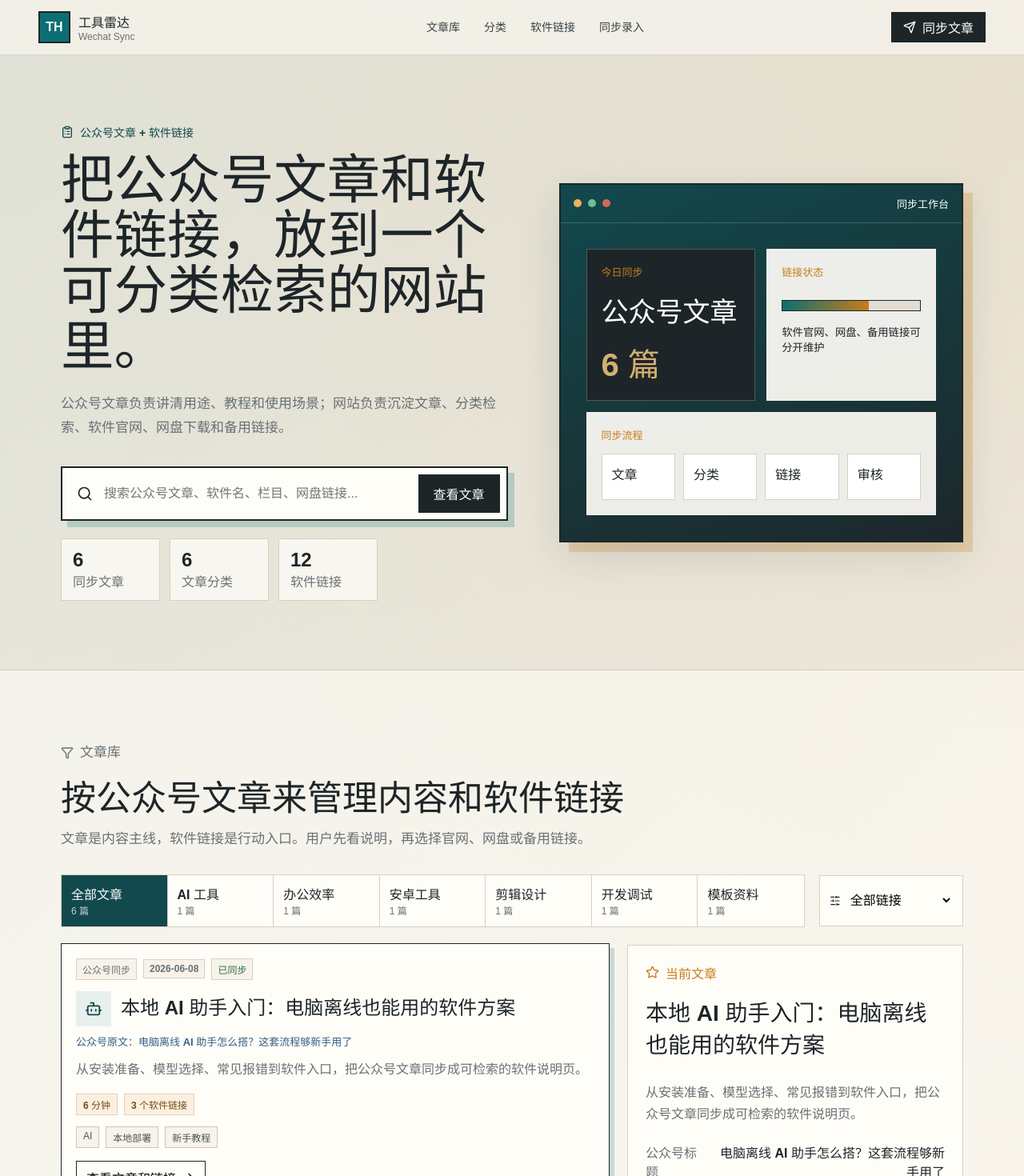
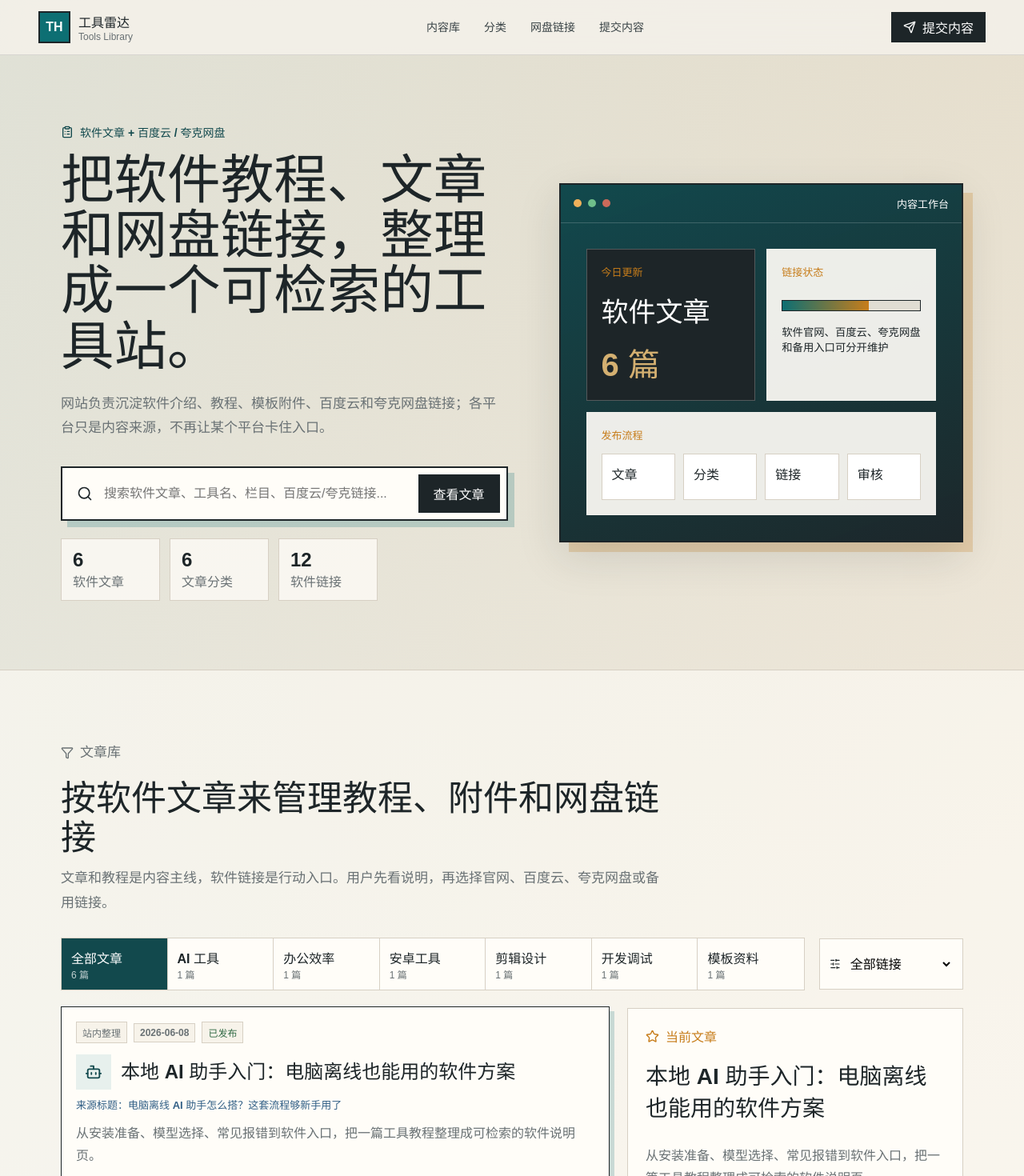
Before and after one commit to chen-1119/tools, a React (Vite) app: page / in a window 1280 px wide. Shown: the top 1470 px of the page at 80% size. Built offline with nearby package versions, Linux system fonts and the light colour scheme.

Commit message:
Refocus site on software articles and cloud links

```diff
--- a/index.html
+++ b/index.html
@@ -5,9 +5,9 @@
     <meta name="viewport" content="width=device-width, initial-scale=1.0" />
     <meta
       name="description"
-      content="工具雷达是面向软件工具号的公众号文章和软件链接管理网站，支持文章分类、软件官网、网盘下载和备用链接。"
+      content="工具雷达是面向软件工具号的文章、教程和软件链接管理网站，支持分类检索、软件官网、百度云、夸克网盘和备用链接。"
     />
-    <title>工具雷达 | 文章与软件链接库</title>
+    <title>工具雷达 | 软件文章与网盘链接库</title>
   </head>
   <body>
     <div id="root"></div>
--- a/src/App.tsx
+++ b/src/App.tsx
@@ -126,18 +126,18 @@ function App() {
           <span className="brand-mark">TH</span>
           <span>
             <strong>工具雷达</strong>
-            <small>Wechat Sync</small>
+            <small>Tools Library</small>
           </span>
         </a>
         <nav className="main-nav" aria-label="主导航">
-          <a href="#articles">文章库</a>
+          <a href="#articles">内容库</a>
           <a href="#categories">分类</a>
-          <a href="#resources">软件链接</a>
-          <a href="#sync">同步录入</a>
+          <a href="#resources">网盘链接</a>
+          <a href="#sync">提交内容</a>
         </nav>
         <a className="header-action" href="#sync">
           <Send size={16} />
-          同步文章
+          提交内容
         </a>
       </header>
 
@@ -146,23 +146,23 @@ function App() {
           <div className="hero-copy">
             <p className="eyebrow">
               <ClipboardList size={16} />
-              公众号文章 + 软件链接
+              软件文章 + 百度云 / 夸克网盘
             </p>
-            <h1>把公众号文章和软件链接，放到一个可分类检索的网站里。</h1>
+            <h1>把软件教程、文章和网盘链接，整理成一个可检索的工具站。</h1>
             <p className="hero-lede">
-              公众号文章负责讲清用途、教程和使用场景；网站负责沉淀文章、分类检索、软件官网、网盘下载和备用链接。
+              网站负责沉淀软件介绍、教程、模板附件、百度云和夸克网盘链接；各平台只是内容来源，不再让某个平台卡住入口。
             </p>
             <div className="hero-search" role="search">
               <Search size={20} />
               <input
                 value={query}
                 onChange={(event) => setQuery(event.target.value)}
-                placeholder="搜索公众号文章、软件名、栏目、网盘链接..."
-                aria-label="搜索公众号文章"
+                placeholder="搜索软件文章、工具名、栏目、百度云/夸克链接..."
+                aria-label="搜索软件文章"
               />
               <a href="#articles">查看文章</a>
             </div>
-            <div className="hero-stats" aria-label="同步数据">
+            <div className="hero-stats" aria-label="站点数据">
               {dashboardMetrics.map((metric) => (
                 <span key={metric.label}>
                   <strong>{metric.value}</strong>
@@ -172,26 +172,26 @@ function App() {
             </div>
           </div>
 
-          <div className="hero-visual sync-console" aria-label="公众号同步工作台">
+          <div className="hero-visual sync-console" aria-label="内容管理工作台">
             <div className="visual-topbar">
               <span />
               <span />
               <span />
-              <strong>同步工作台</strong>
+              <strong>内容工作台</strong>
             </div>
             <div className="sync-console-body">
               <div className="sync-card dark">
-                <span className="panel-label">今日同步</span>
-                <b>公众号文章</b>
+                <span className="panel-label">今日更新</span>
+                <b>软件文章</b>
                 <strong>6 篇</strong>
               </div>
               <div className="sync-card">
                 <span className="panel-label">链接状态</span>
                 <div className="meter"><i style={{ width: "63%" }} /></div>
-                <small>软件官网、网盘、备用链接可分开维护</small>
+                <small>软件官网、百度云、夸克网盘和备用入口可分开维护</small>
               </div>
               <div className="sync-card wide">
-                <span className="panel-label">同步流程</span>
+                <span className="panel-label">发布流程</span>
                 <div className="mini-list">
                   <span>文章</span>
                   <span>分类</span>
@@ -209,8 +209,8 @@ function App() {
               <Filter size={16} />
               文章库
             </p>
-            <h2>按公众号文章来管理内容和软件链接</h2>
-            <p>文章是内容主线，软件链接是行动入口。用户先看说明，再选择官网、网盘或备用链接。</p>
+            <h2>按软件文章来管理教程、附件和网盘链接</h2>
+            <p>文章和教程是内容主线，软件链接是行动入口。用户先看说明，再选择官网、百度云、夸克网盘或备用链接。</p>
           </div>
 
           <div className="filters" aria-label="文章筛选">
@@ -263,7 +263,7 @@ function App() {
                       </span>
                       <h3>{article.title}</h3>
                     </div>
-                    <small className="wechat-line">公众号原文：{article.wechatTitle}</small>
+                    <small className="wechat-line">来源标题：{article.wechatTitle}</small>
                     <p>{article.summary}</p>
                     <div className="article-quick-info" aria-label="文章信息">
                       <span>{article.readTime}</span>
@@ -292,7 +292,7 @@ function App() {
               <p>{selectedArticle.summary}</p>
               <dl>
                 <div>
-                  <dt>公众号标题</dt>
+                  <dt>来源标题</dt>
                   <dd>{selectedArticle.wechatTitle}</dd>
                 </div>
                 <div>
@@ -359,8 +359,8 @@ function App() {
               <Inbox size={16} />
               分类运营
             </p>
-            <h2>先把栏目分清楚，文章同步才不会乱。</h2>
-            <p>这些分类就是网站导航，也可以对应公众号菜单、自动回复关键词和软件链接领取入口。</p>
+            <h2>先把栏目分清楚，文章和网盘链接才不会乱。</h2>
+            <p>这些分类就是网站导航，也可以对应搜索入口、站内专题、自动回复关键词和软件链接领取入口。</p>
           </div>
 
           <div className="category-grid">
@@ -381,7 +381,7 @@ function App() {
               软件链接库
             </p>
             <h2>把分散在文章里的软件链接集中管理。</h2>
-            <p>读者可以从文章进入，也可以直接按软件入口、网盘下载、备用链接等类型查找。</p>
+            <p>读者可以从文章进入，也可以直接按软件入口、百度云、夸克网盘、备用链接等类型查找。</p>
           </div>
 
           <div className="software-grid">
@@ -418,21 +418,21 @@ function App() {
           <div className="section-heading">
             <p className="eyebrow">
               <Send size={16} />
-              同步录入
+              内容录入
             </p>
-            <h2>公众号文章和软件链接一起录。</h2>
-            <p>先录文章，再挂软件链接。官网、网盘、备用链接可以后补，避免文章发布被链接审核卡住。</p>
+            <h2>软件文章和网盘链接一起录。</h2>
+            <p>先录文章或教程，再挂软件链接。官网、百度云、夸克网盘、备用链接可以后补，避免内容发布被链接审核卡住。</p>
           </div>
 
           <div className="sync-layout">
             <form className="submit-form" onSubmit={handleSubmit}>
               <label>
-                公众号文章标题
+                文章标题
                 <input required placeholder="例如：安卓手机这几个日用工具..." />
               </label>
               <label>
-                公众号原文链接
-                <input placeholder="可选，填 mp.weixin.qq.com 原文链接" />
+                来源链接
+                <input placeholder="可选，填论坛、博客、官网、社群文章等来源链接" />
               </label>
               <label>
                 软件名称
@@ -450,7 +450,7 @@ function App() {
               </label>
               <label>
                 软件链接或网盘链接
-                <input placeholder="官网、夸克、百度、阿里云盘、123网盘、备用链接都可填" />
+                <input placeholder="官网、夸克网盘、百度云、备用链接都可填" />
               </label>
               <label>
                 提取码或备注
@@ -462,17 +462,17 @@ function App() {
               </label>
               <button type="submit">
                 <Send size={16} />
-                保存同步草稿
+                保存内容草稿
               </button>
               {submitted && (
                 <p className="form-success">
                   <CheckCircle2 size={16} />
-                  已记录前端草稿状态；接入后台后可写入文章同步队列。
+                  已记录前端草稿状态；接入后台后可写入内容发布队列。
                 </p>
               )}
             </form>
 
-            <div className="workflow-strip sync-steps" aria-label="同步流程">
+            <div className="workflow-strip sync-steps" aria-label="发布流程">
               {syncPipeline.map((stage) => {
                 const Icon = stage.icon;
                 return (
@@ -513,10 +513,10 @@ function App() {
 
       <footer className="site-footer">
         <span>Tools Hub</span>
-        <span>公众号文章同步、分类检索、软件链接和网盘下载。</span>
+        <span>软件文章、分类检索、百度云/夸克网盘链接和下载入口。</span>
         <a href="#sync">
           <Send size={16} />
-          同步文章
+          提交内容
         </a>
         <a href="#compliance">
           <ShieldCheck size={16} />
--- a/src/data/catalog.ts
+++ b/src/data/catalog.ts
@@ -29,9 +29,7 @@ export type ArticleCategoryKey =
 export type DiskProvider =
   | "官网入口"
   | "夸克网盘"
-  | "百度网盘"
-  | "阿里云盘"
-  | "123网盘"
+  | "百度云"
   | "备用链接"
   | "待配置";
 
@@ -61,9 +59,9 @@ export type SyncedArticle = {
   slug: string;
   title: string;
   category: Exclude<ArticleCategoryKey, "all">;
-  source: "公众号同步" | "手动录入" | "草稿";
+  source: "站内整理" | "外部来源" | "手动录入" | "草稿";
   publishDate: string;
-  status: "已同步" | "待补资料" | "草稿";
+  status: "已发布" | "待补资料" | "草稿";
   summary: string;
   tags: string[];
   readTime: string;
@@ -93,10 +91,10 @@ export const syncedArticles: SyncedArticle[] = [
     slug: "ai-local-starter",
     title: "本地 AI 助手入门：电脑离线也能用的软件方案",
     category: "ai",
-    source: "公众号同步",
+    source: "站内整理",
     publishDate: "2026-06-08",
-    status: "已同步",
-    summary: "从安装准备、模型选择、常见报错到软件入口，把公众号文章同步成可检索的软件说明页。",
+    status: "已发布",
+    summary: "从安装准备、模型选择、常见报错到软件入口，把一篇工具教程整理成可检索的软件说明页。",
     tags: ["AI", "本地部署", "新手教程"],
     readTime: "6 分钟",
     wechatTitle: "电脑离线 AI 助手怎么搭？这套流程够新手用了",
@@ -128,7 +126,7 @@ export const syncedArticles: SyncedArticle[] = [
       {
         id: 103,
         title: "常见报错排查表",
-        provider: "百度网盘",
+        provider: "百度云",
         type: "教程附件",
         size: "62 KB",
         status: "可领取",
@@ -145,14 +143,14 @@ export const syncedArticles: SyncedArticle[] = [
     slug: "office-file-kit",
     title: "办公文件整理工具箱：文章说明 + 软件链接",
     category: "office",
-    source: "公众号同步",
+    source: "站内整理",
     publishDate: "2026-06-07",
-    status: "已同步",
-    summary: "把公众号里的办公效率文章拆成软件说明、使用场景、模板和链接位。",
+    status: "已发布",
+    summary: "把办公效率内容拆成软件说明、使用场景、模板和百度云/夸克网盘链接位。",
     tags: ["办公", "文件整理", "模板"],
     readTime: "5 分钟",
     wechatTitle: "文件越存越乱？这套命名和归档方法直接照做",
-    sections: ["软件用途", "文件夹结构", "同步习惯", "软件/模板链接"],
+    sections: ["软件用途", "文件夹结构", "归档习惯", "软件/模板链接"],
     resources: [
       {
         id: 201,
@@ -168,7 +166,7 @@ export const syncedArticles: SyncedArticle[] = [
       {
         id: 202,
         title: "文件命名模板表",
-        provider: "阿里云盘",
+        provider: "百度云",
         type: "素材模板",
         size: "24 KB",
         status: "可领取",
@@ -185,10 +183,10 @@ export const syncedArticles: SyncedArticle[] = [
     slug: "android-daily-tools",
     title: "安卓日用工具合集：截图、传输、清理和备份",
     category: "android",
-    source: "公众号同步",
+    source: "外部来源",
     publishDate: "2026-06-06",
     status: "待补资料",
-    summary: "适合软件工具号常见的安卓工具文章，站内按用途分类，并给每个软件预留官网和网盘链接。",
+    summary: "适合工具站常见的安卓软件合集，站内按用途分类，并给每个软件预留官网和网盘链接。",
     tags: ["安卓", "手机效率", "备份"],
     readTime: "7 分钟",
     wechatTitle: "安卓手机这几个日用工具，能省下很多重复操作",
@@ -210,7 +208,7 @@ export const syncedArticles: SyncedArticle[] = [
         type: "备用链接",
         size: "待填写",
         status: "待补链",
-        note: "主链接失效时使用，需同步审核。",
+        note: "主链接失效时使用，需重新审核。",
       },
     ],
     icon: Smartphone,
@@ -220,9 +218,9 @@ export const syncedArticles: SyncedArticle[] = [
     slug: "short-video-assets",
     title: "短视频封面和字幕工具：文章教程和软件下载位",
     category: "media",
-    source: "公众号同步",
+    source: "站内整理",
     publishDate: "2026-06-05",
-    status: "已同步",
+    status: "已发布",
     summary: "文章讲清楚剪辑和封面流程，软件链接区放工具入口、网盘下载和模板包。",
     tags: ["短视频", "封面", "字幕"],
     readTime: "5 分钟",
@@ -232,7 +230,7 @@ export const syncedArticles: SyncedArticle[] = [
       {
         id: 401,
         title: "封面模板网盘包",
-        provider: "123网盘",
+        provider: "百度云",
         type: "素材模板",
         size: "1.8 MB",
         status: "可领取",
@@ -263,7 +261,7 @@ export const syncedArticles: SyncedArticle[] = [
     source: "手动录入",
     publishDate: "2026-06-04",
     status: "草稿",
-    summary: "给技术读者准备的文章模板，适合后续同步到公众号再回流到网站。",
+    summary: "给技术读者准备的工具文章模板，适合沉淀到网站后再分发到不同平台。",
     tags: ["开发者", "接口调试", "配置"],
     readTime: "8 分钟",
     wechatTitle: "开发者常用工具怎么整理？先把配置和文档管起来",
@@ -298,20 +296,20 @@ export const syncedArticles: SyncedArticle[] = [
   {
     id: 6,
     slug: "wechat-template-library",
-    title: "软件工具号文章模板库：标题、结构和链接卡片",
+    title: "软件工具文章模板库：标题、结构和链接卡片",
     category: "templates",
-    source: "公众号同步",
+    source: "站内整理",
     publishDate: "2026-06-03",
-    status: "已同步",
-    summary: "用于承接公众号文章的模板库，包含标题结构、正文模块、软件链接卡片和分类规范。",
-    tags: ["公众号", "模板", "选题"],
+    status: "已发布",
+    summary: "用于承接软件教程和工具文章的模板库，包含标题结构、正文模块、软件链接卡片和分类规范。",
+    tags: ["工具文章", "模板", "选题"],
     readTime: "4 分钟",
-    wechatTitle: "软件工具号文章不会写？先套这 4 个结构",
+    wechatTitle: "软件工具文章不会写？先套这 4 个结构",
     sections: ["标题模板", "正文结构", "链接卡片", "分类规则"],
     resources: [
       {
         id: 601,
-        title: "工具号文章结构模板网盘",
+        title: "工具文章结构模板网盘",
         provider: "夸克网盘",
         type: "素材模板",
         size: "46 KB",
@@ -338,8 +336,8 @@ export const resourceTypes: Array<{ type: ResourceType | "全部"; label: string
 
 export const syncPipeline = [
   {
-    title: "抓取公众号文章",
-    text: "录入公众号标题、原文链接、发布时间和摘要，生成站内文章草稿。",
+    title: "录入软件文章",
+    text: "录入文章标题、来源链接、发布时间和摘要，生成站内内容草稿。",
     icon: FileText,
   },
   {
@@ -367,7 +365,7 @@ export const complianceRules = [
   },
   {
     title: "文章与链接分开审核",
-    text: "公众号正文可以先同步为草稿，软件链接和网盘链接经过来源、版权和安全检查后再显示。",
+    text: "文章正文可以先保存为草稿，软件链接和网盘链接经过来源、版权和安全检查后再显示。",
     icon: BadgeCheck,
   },
   {
@@ -378,7 +376,7 @@ export const complianceRules = [
 ];
 
 export const dashboardMetrics = [
-  { label: "同步文章", value: syncedArticles.length.toString() },
+  { label: "软件文章", value: syncedArticles.length.toString() },
   {
     label: "文章分类",
     value: (articleCategories.length - 1).toString(),
```
Also changed, not shown: 1 other file (tests, documents, lock files or other folders).
